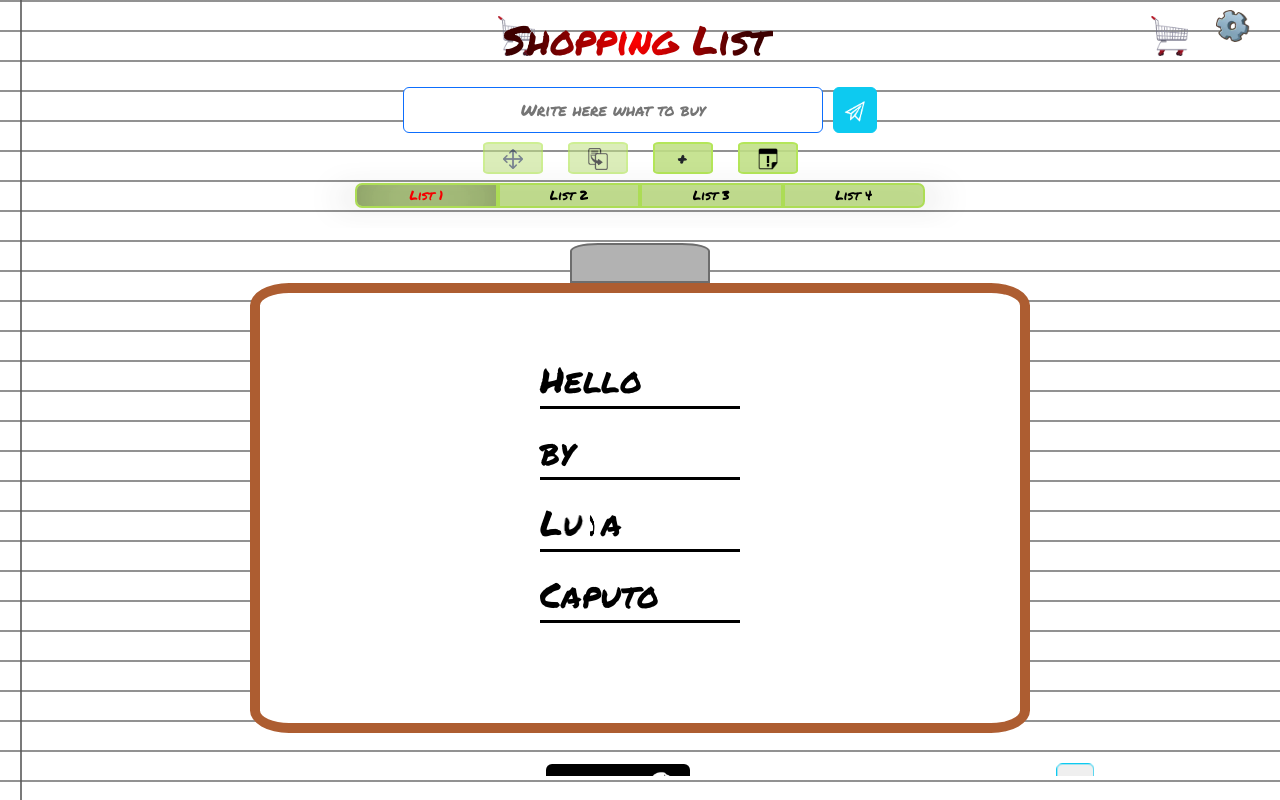
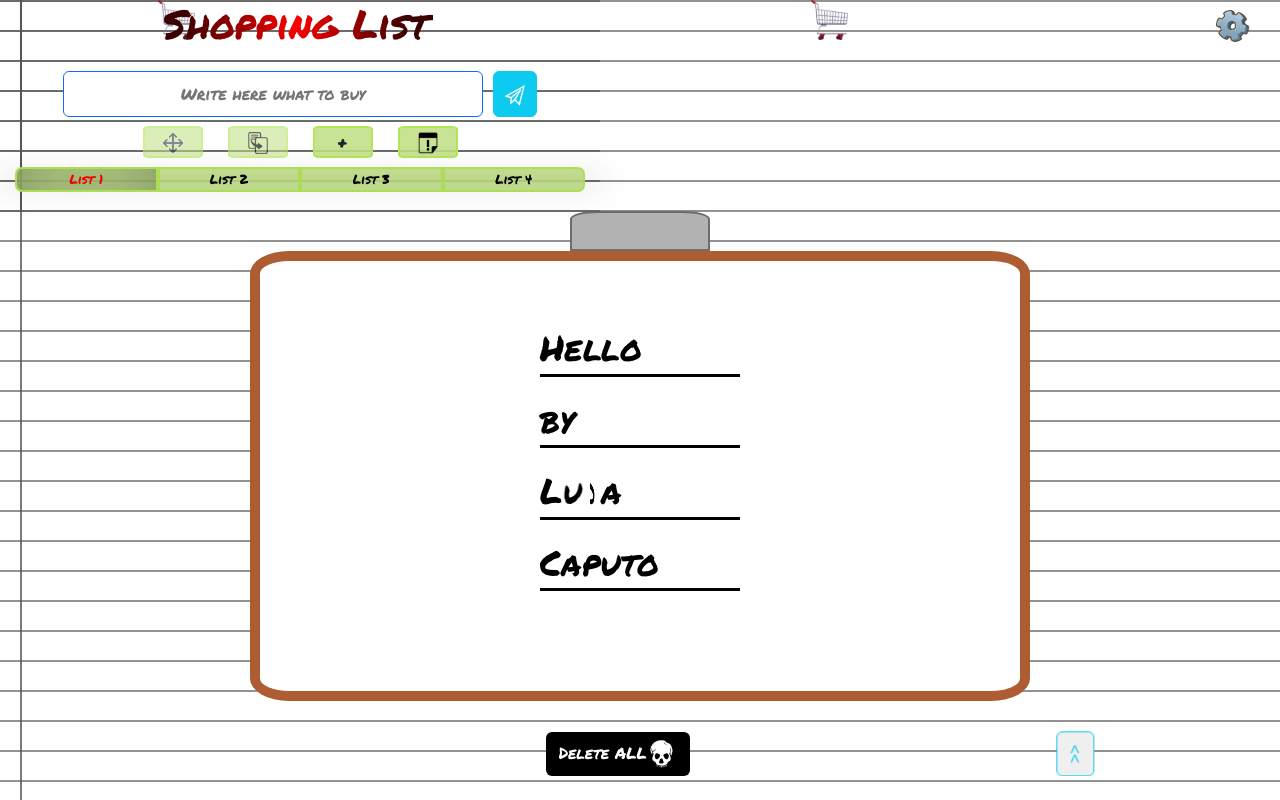
Before and after one commit to lucapu88/shopping_list, a Vue app: page / in a window 1280 px wide. Built offline with nearby package versions, Linux system fonts and the light colour scheme; a web font is replaced by a local one.

Commit message:
First draft

```diff
--- a/src/App.vue
+++ b/src/App.vue
@@ -73,6 +73,7 @@ export default {
 		},
 		setVisibilityOnScroll(e) {
 			this.settings.isVisibleOnScroll = e.target.scrollTop < 50;
+			this.settings.displayNone = e.target.scrollTop > 100 && this.settings.isIphone;
 		},
 	},
 };
--- a/src/components/Loading-or-updating.vue
+++ b/src/components/Loading-or-updating.vue
@@ -83,7 +83,7 @@ export default {
 	height: 100%;
 	padding: 10px;
 	background-size: contain;
-	z-index: 450;
+	z-index: 1000;
 	background-color: #ffffff;
 	color: #b5db6f;
 	text-align: center;
--- a/src/components/Main-list.vue
+++ b/src/components/Main-list.vue
@@ -46,6 +46,7 @@ export default {
 
 .todo-list {
 	max-width: 100vw;
+	margin-top: 180px;
 }
 
 .margin-t {
--- a/src/components/header/Head-list.vue
+++ b/src/components/header/Head-list.vue
@@ -122,7 +122,7 @@ export default {
 			<img v-if="festivities.halloweenTheme" class="halloween-bat bat-3" src="@/img/festivities/pipistrello-3.webp" alt="halloween_bat" />
 		</template>
 		<!-- TITOLO APPLICATIVO -->
-		<Title />
+		<Title v-if="!settings.displayNone" />
 
 		<!-- ------------------------------------CONTENITORE DELL'INPUT PER AGGIUNGERE PRODOTTI -->
 		<div class="input-btns-container" v-if="!addTodo.devNotes">
@@ -160,7 +160,7 @@ export default {
 		<HeaderButtonsContainer />
 
 		<!-- SELEZIONE LISTE -->
-		<ListsButtonsSelection v-if="!addTodo.devNotes" />
+		<ListsButtonsSelection v-if="!addTodo.devNotes && !settings.displayNone" />
 	</div>
 </template>
 
@@ -171,6 +171,11 @@ export default {
 	max-width: 600px;
 	position: relative;
 	margin: 0 auto;
+	position: fixed;
+	top: 0;
+	z-index: 500;
+	background-image: repeating-linear-gradient(#575757a6 0 2px, transparent 2px 100%), linear-gradient(90deg, transparent 0 20px, #494949bb 20px 22px, transparent 22px 100%);
+	background-size: 100% 30px;
 }
 
 .christmas {
--- a/src/components/header/Show-helper-button.vue
+++ b/src/components/header/Show-helper-button.vue
@@ -92,7 +92,7 @@ export default {
 	top: 10px;
 	right: 5px;
 	border-radius: 50%;
-	z-index: 300;
+	z-index: 510;
 	margin-right: 2%;
 }
 
--- a/src/components/helper/Helper.vue
+++ b/src/components/helper/Helper.vue
@@ -206,7 +206,7 @@ export default {
 	height: 100%;
 	padding: 10px;
 	background-size: contain;
-	z-index: 500;
+	z-index: 600;
 	background-color: #ffffff;
 }
 
--- a/src/store/SettingsStore.js
+++ b/src/store/SettingsStore.js
@@ -42,6 +42,7 @@ export const useSettingsStore = defineStore('settings', {
     isIphone: false,
     enableAI: true,
     isVisibleOnScroll: true,
+    displayNone: false,
   }),
   getters: {},
   actions: {
```
